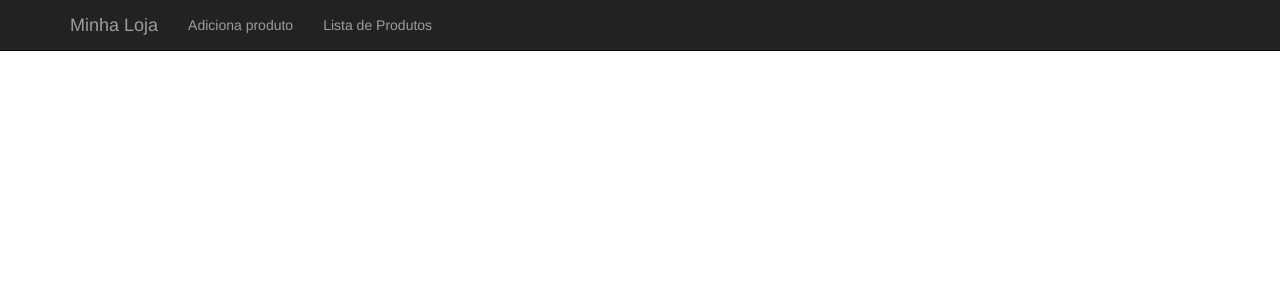
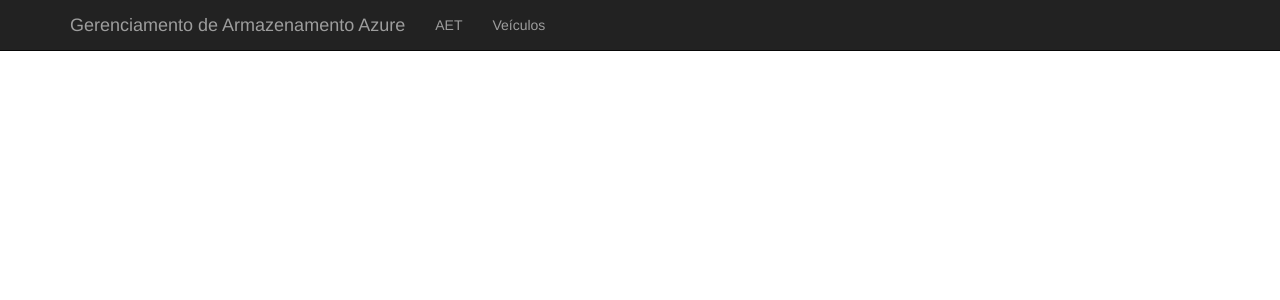
Before and after one commit to Roger2340/SIAETN-Storage-Azure, a PHP site: page /cabecalho.php in a window 1280 px wide. Shown: the top 300 px of the page. Run offline with PHP 8.4, Linux system fonts and the light colour scheme; some libraries are stand-ins or nearby versions.

Commit message:
Alteração Cabeçalho

```diff
--- a/cabecalho.php
+++ b/cabecalho.php
@@ -10,13 +10,13 @@
 
         <div class="container">
             <div class="navbar-header">
-                <a class="navbar-brand" href="index.php">Minha Loja</a>
+                <a class="navbar-brand" href="index.php">Gerenciamento de Armazenamento Azure</a>
             </div>
             <div>
                 <ul class="nav navbar-nav">
 
-                    <li><a href="produto-formulario.php">Adiciona produto</a></li>
-                    <li><a href="produto-lista.php">Lista de Produtos</a></li>
+                    <li><a href="index(2).php">AET</a></li>
+                    <li><a href="Listar os blobs.php">Veículos</a></li>
 
                 </ul>
             </div>
```
